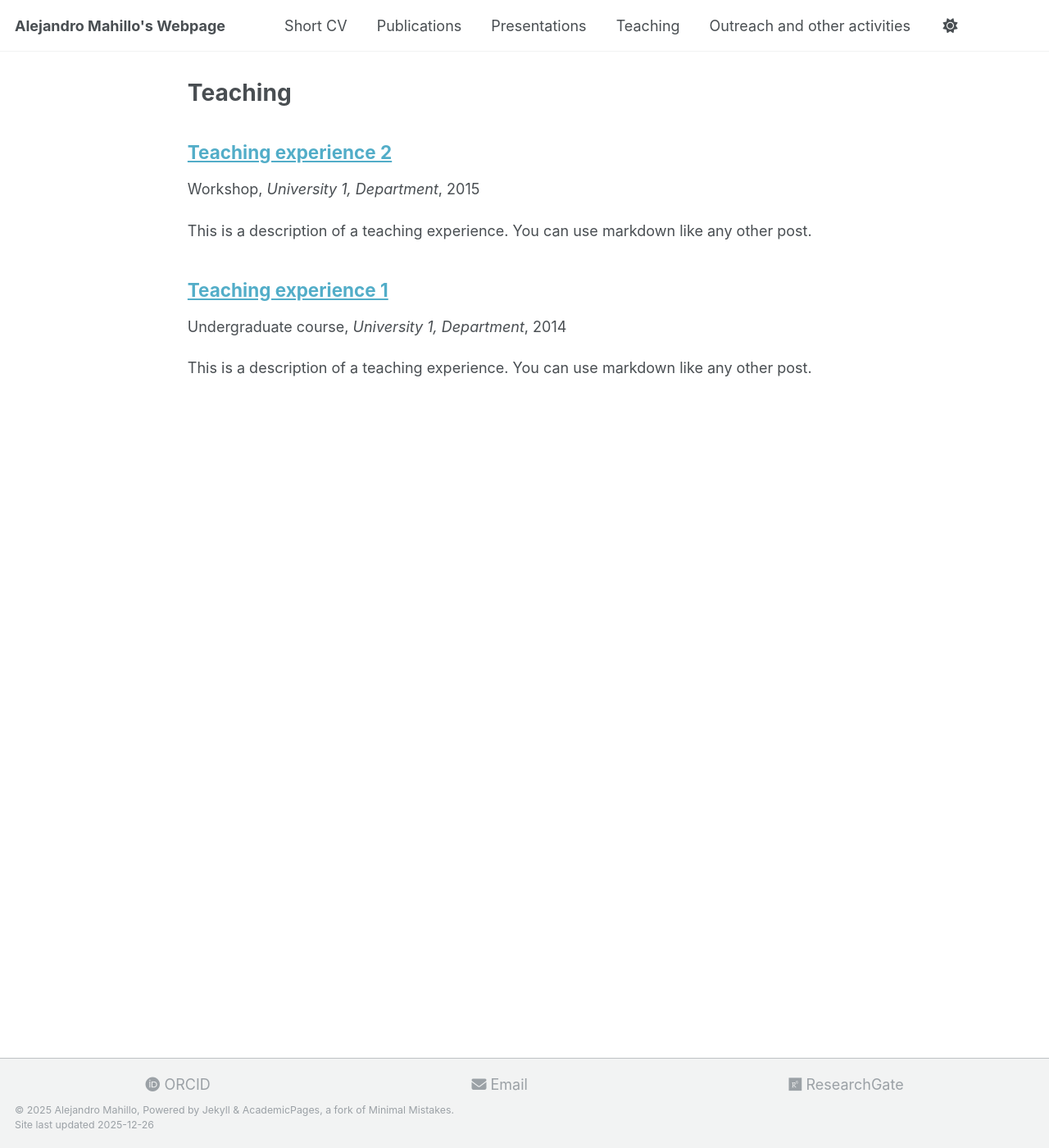
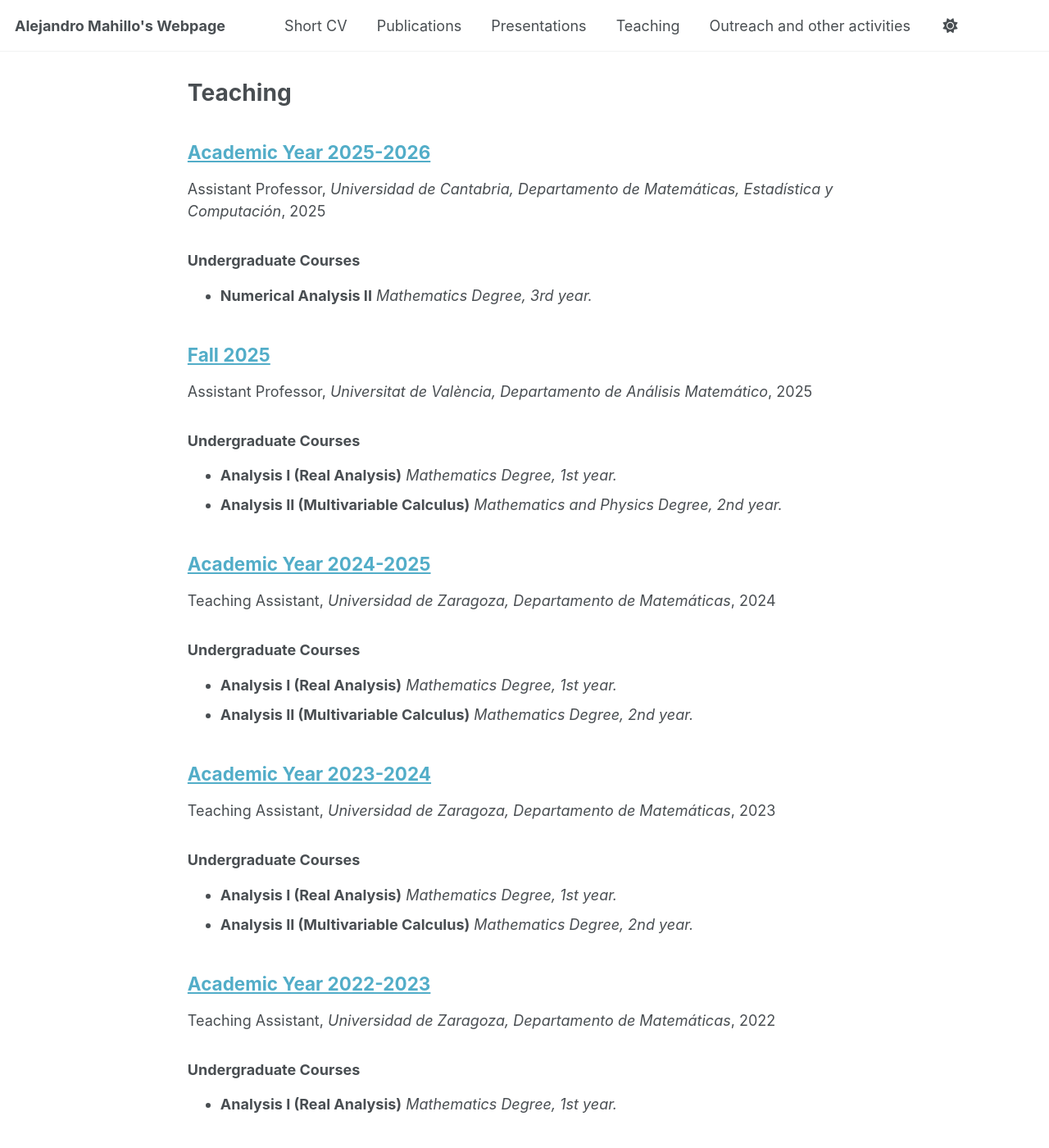
Before and after one commit to alejandro-mahillo/alejandro-mahillo.github.io, a Jekyll site: the page built from _pages/teaching.html, in a window 1280 px wide and 1400 px high. Shown: the whole window at 82% size. Built offline with Jekyll 4.4.1, drawn with Linux system fonts in a browser that asks for light colours; a script that is not in the unit is left out; some of the changed text lies outside the part shown.

Commit message:
Teaching experience upadted

```diff
--- a/_teaching/2014-spring-teaching-1.md
+++ /dev/null
@@ -1,20 +0,0 @@
----
-title: "Teaching experience 1"
-collection: teaching
-type: "Undergraduate course"
-permalink: /teaching/2014-spring-teaching-1
-venue: "University 1, Department"
-date: 2014-01-01
-location: "City, Country"
----
-
-This is a description of a teaching experience. You can use markdown like any other post.
-
-Heading 1
-======
-
-Heading 2
-======
-
-Heading 3
-======
--- a/_teaching/2015-spring-teaching-2.md
+++ /dev/null
@@ -1,20 +0,0 @@
----
-title: "Teaching experience 2"
-collection: teaching
-type: "Workshop"
-permalink: /teaching/2015-spring-teaching-1
-venue: "University 1, Department"
-date: 2015-01-01
-location: "City, Country"
----
-
-This is a description of a teaching experience. You can use markdown like any other post.
-
-Heading 1
-======
-
-Heading 2
-======
-
-Heading 3
-======
--- /dev/null
+++ b/_teaching/2020-rioja.md
@@ -0,0 +1,15 @@
+---
+title: "Academic Year 2020-2021"
+collection: teaching
+type: "Substitute Professor"
+permalink: /teaching/2020-rioja
+venue: "Universidad de La Rioja, Departamento de Matemáticas y Computación"
+date: 2020-09-01
+location: "Logroño, Spain"
+---
+
+* **Logic** *Mathematics and Computer Science Engineering, 1st year.*
+* **Mathematics II** (Probability, statistics and ODEs)
+  *Chemistry, Oenology and Agricultural Engineering, 1st year.*
+* **Modeling and Optimization I** (Linear programming and Markov chains)
+  *Mathematics Degree, 3rd year.*
--- /dev/null
+++ b/_teaching/2022-zaragoza.md
@@ -0,0 +1,12 @@
+---
+title: "Academic Year 2022-2023"
+collection: teaching
+type: "Teaching Assistant"
+permalink: /teaching/2022-zaragoza
+venue: "Universidad de Zaragoza, Departamento de Matemáticas"
+date: 2022-09-01
+location: "Zaragoza, Spain"
+---
+
+### Undergraduate Courses
+* **Analysis I (Real Analysis)** *Mathematics Degree, 1st year.*
--- /dev/null
+++ b/_teaching/2023-zaragoza.md
@@ -0,0 +1,13 @@
+---
+title: "Academic Year 2023-2024"
+collection: teaching
+type: "Teaching Assistant"
+permalink: /teaching/2023-zaragoza
+venue: "Universidad de Zaragoza, Departamento de Matemáticas"
+date: 2023-09-01
+location: "Zaragoza, Spain"
+---
+
+### Undergraduate Courses
+* **Analysis I (Real Analysis)** *Mathematics Degree, 1st year.*
+* **Analysis II (Multivariable Calculus)** *Mathematics Degree, 2nd year.*
--- /dev/null
+++ b/_teaching/2024-zaragoza.md
@@ -0,0 +1,13 @@
+---
+title: "Academic Year 2024-2025"
+collection: teaching
+type: "Teaching Assistant"
+permalink: /teaching/2024-zaragoza
+venue: "Universidad de Zaragoza, Departamento de Matemáticas"
+date: 2024-09-01
+location: "Zaragoza, Spain"
+---
+
+### Undergraduate Courses
+* **Analysis I (Real Analysis)** *Mathematics Degree, 1st year.*
+* **Analysis II (Multivariable Calculus)** *Mathematics Degree, 2nd year.*
--- /dev/null
+++ b/_teaching/2025-cantabria.md
@@ -0,0 +1,12 @@
+---
+title: "Academic Year 2025-2026"
+collection: teaching
+type: "Assistant Professor"
+permalink: /teaching/2025-cantabria
+venue: "Universidad de Cantabria, Departamento de Matemáticas, Estadística y Computación"
+date: 2025-11-01
+location: "Santander, Spain"
+---
+
+### Undergraduate Courses
+* **Numerical Analysis II** *Mathematics Degree, 3rd year.*
--- /dev/null
+++ b/_teaching/2025-valencia.md
@@ -0,0 +1,13 @@
+---
+title: "Fall 2025"
+collection: teaching
+type: "Assistant Professor"
+permalink: /teaching/2025-valencia
+venue: "Universitat de València, Departamento de Análisis Matemático"
+date: 2025-09-01
+location: "Valencia, Spain"
+---
+
+### Undergraduate Courses
+* **Analysis I (Real Analysis)** *Mathematics Degree, 1st year.*
+* **Analysis II (Multivariable Calculus)** *Mathematics and Physics Degree, 2nd year.*
```
Also changed, not shown: _talks/2025-07-17-maximal-regularity-and-nonlocal-operators.md (+1 -1 lines), talkmap/org-locations.js.
